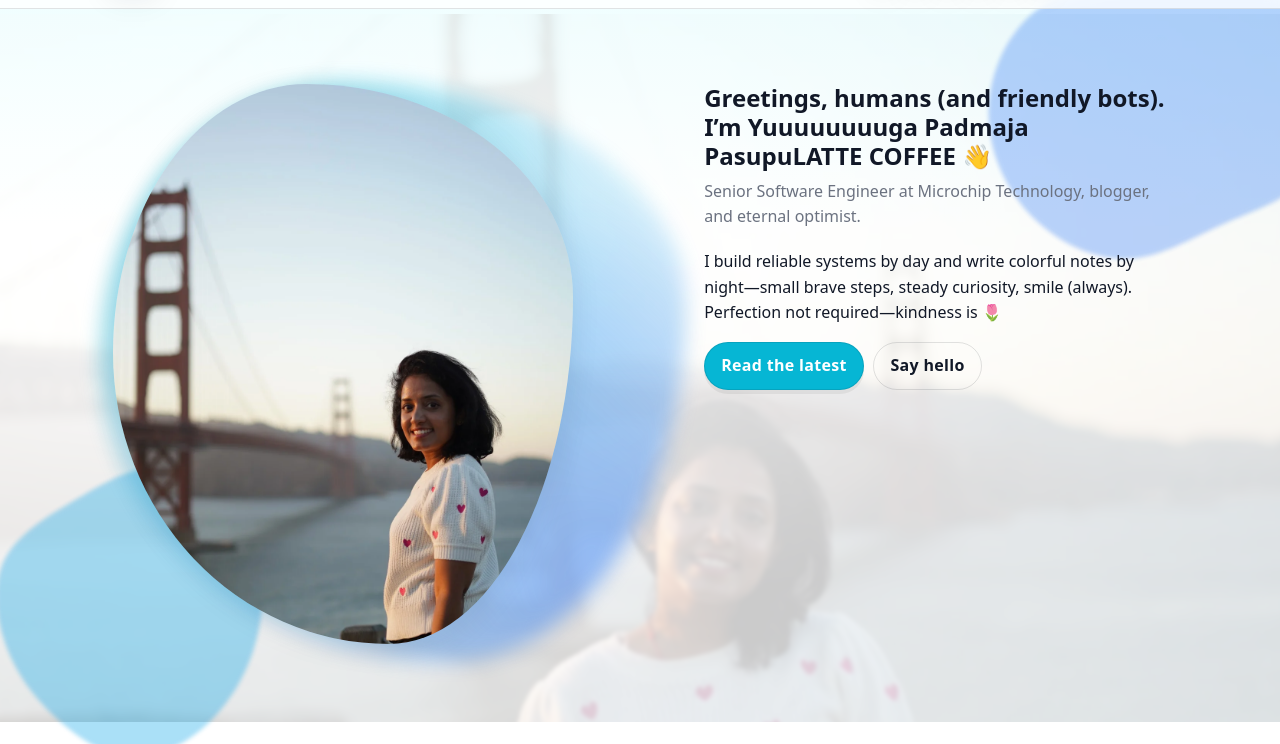
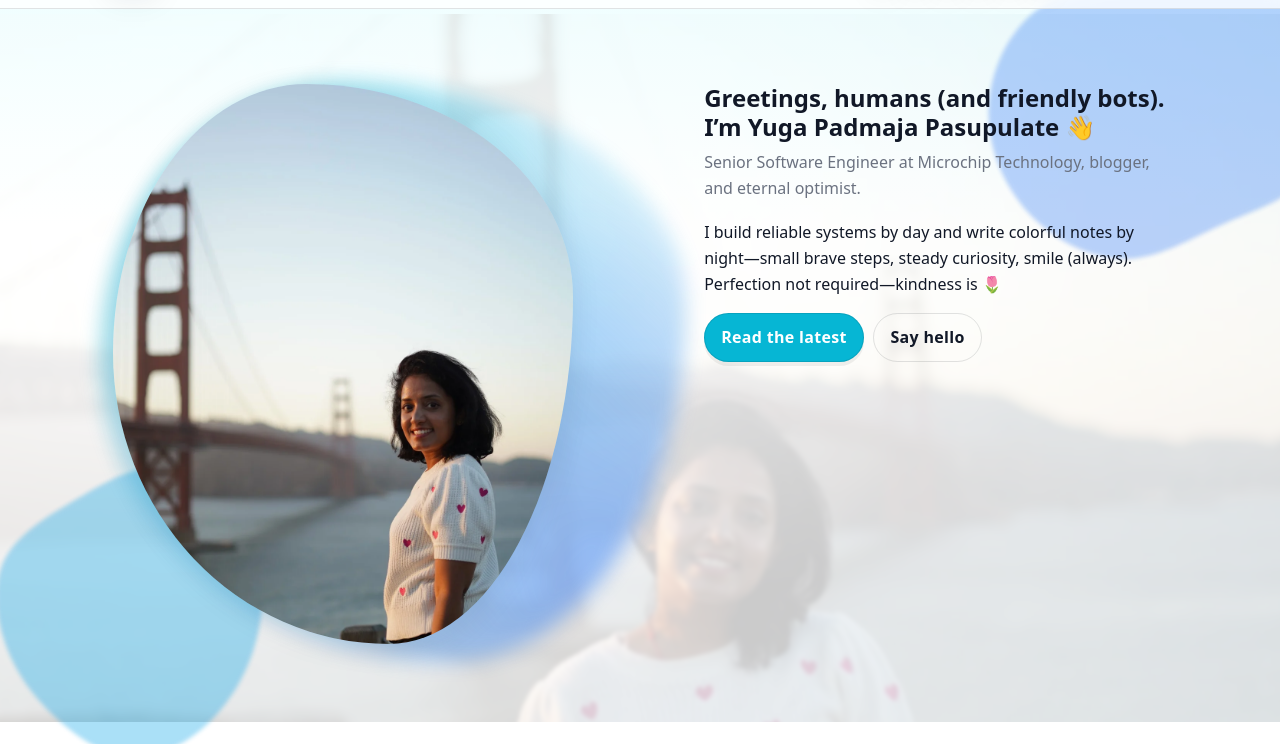
Before and after one commit to rahulchalla/Yuga-Blog, a plain HTML site: page index.html in a window 1280 px wide. Shown: the part 56-800 px from the top of the page. Drawn offline with Linux system fonts and the light colour scheme.

Commit message:
Update index.html

```diff
--- a/index.html
+++ b/index.html
@@ -66,7 +66,7 @@
         </div>
         <div>
           <header class="section-head">
-            <h2>Greetings, humans (and friendly bots). I’m Yuuuuuuuuga Padmaja PasupuLATTE COFFEE 👋</h2>
+            <h2>Greetings, humans (and friendly bots). I’m Yuga Padmaja Pasupulate 👋</h2>
             <p class="sub">Senior Software Engineer at Microchip Technology, blogger, and eternal optimist.</p>
           </header>
           <p>I build reliable systems by day and write colorful notes by night—small brave steps, steady curiosity, smile (always). Perfection not required—kindness is 🌷</p>
```
